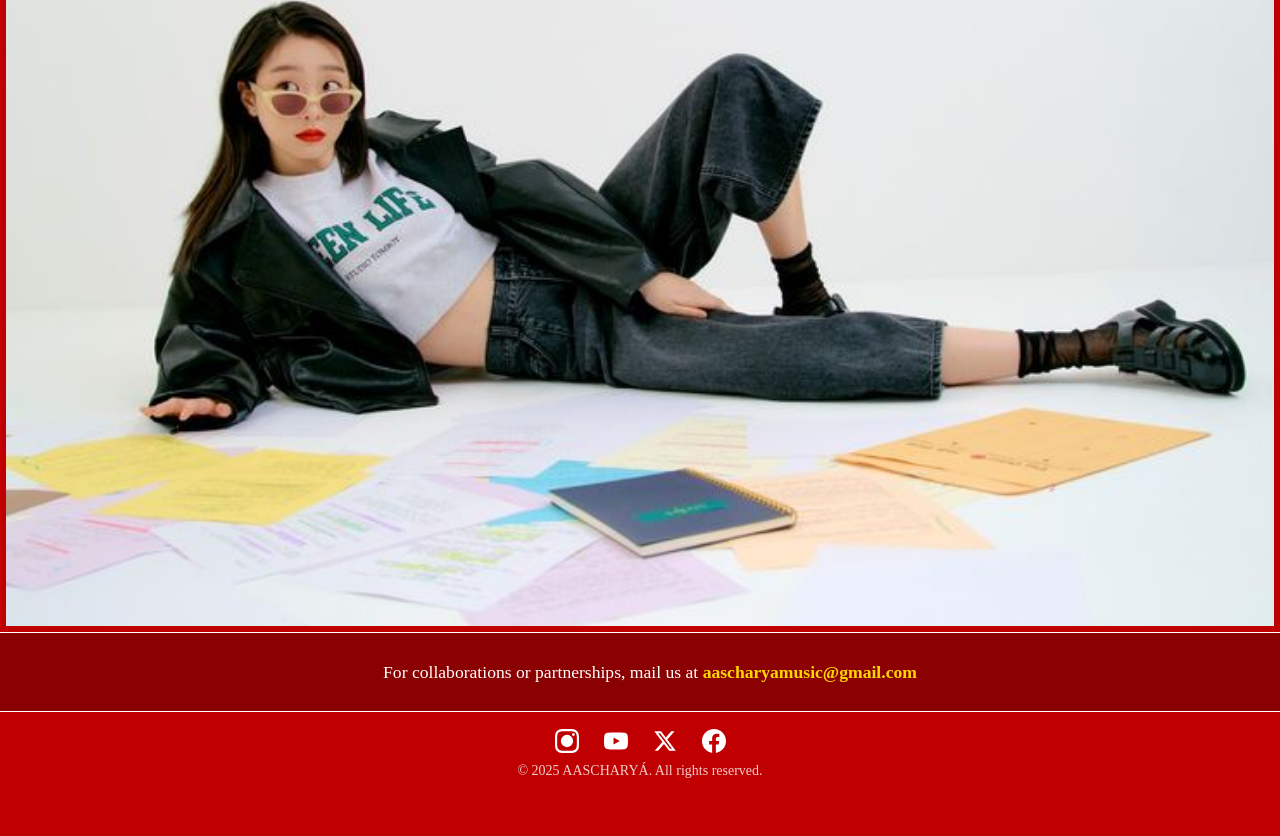
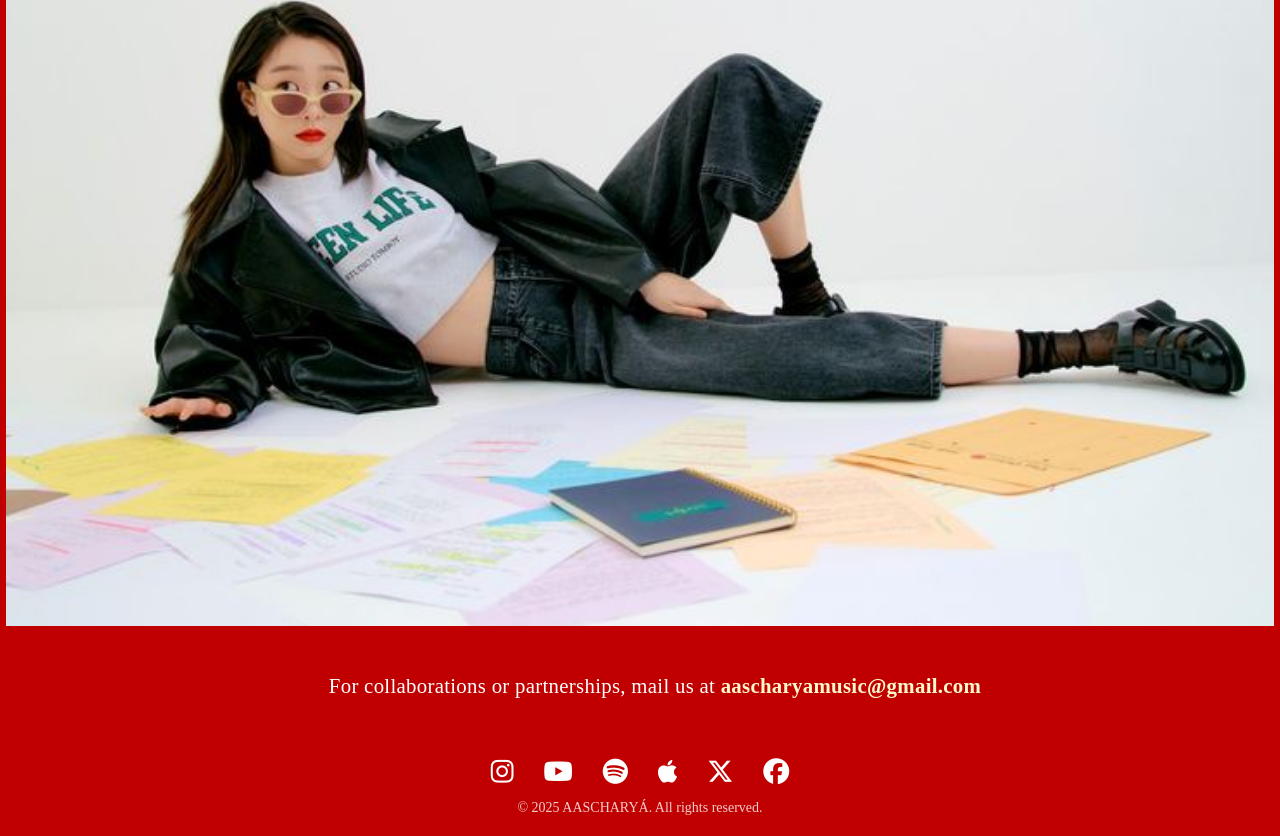
Before and after one commit to Divyasri033/AASCHARYA-project, a React (Vite) app: page / in a window 1280 px wide. Shown: the part 980-1816 px from the top of the page. Before the commit the page ends 1774 px from the top, so only its background shows below. Built offline with nearby package versions, Linux system fonts and the light colour scheme.

Commit message:
updated something

```diff
--- a/index.html
+++ b/index.html
@@ -4,6 +4,11 @@
     <meta charset="UTF-8" />
     <link rel="icon" type="image/svg+xml" href="/vite.svg" />
     <meta name="viewport" content="width=device-width, initial-scale=1.0" />
+    <link
+  rel="stylesheet"
+  href="https://cdnjs.cloudflare.com/ajax/libs/font-awesome/6.5.0/css/all.min.css"
+/>
+
     <title>official-website</title>
   </head>
   <body>
--- a/src/App.jsx
+++ b/src/App.jsx
@@ -32,7 +32,7 @@ const App = () => {
 
           </Routes>
         </div>
-        <CollaborationSection />
+       <CollaborationSection />
         {/* Footer */}
         <Footer />
       </div>
--- a/src/Components/Bts.jsx
+++ b/src/Components/Bts.jsx
@@ -39,8 +39,8 @@ const Bts = () => {
                 index === currentIndex
                   ? "translateX(0)"
                   : index < currentIndex
-                  ? "translateX(-100%)"
-                  : "translateX(100%)",
+                    ? "translateX(-100%)"
+                    : "translateX(100%)",
             }}
           >
             <img src={img} alt={`Slide ${index + 1}`} style={styles.image} />
--- a/src/Components/Collab.jsx
+++ b/src/Components/Collab.jsx
@@ -3,24 +3,25 @@ import React from "react";
 const CollaborationSection = () => {
   const styles = {
     collabSection: {
-      backgroundColor: "#8B0000", // same as footer color
+      backgroundColor: "#c00000", // ✅ same as footer color
       color: "#fff",
       textAlign: "center",
-      padding: "25px 10px",
-      borderTop: "1px solid #fff",
-      borderBottom: "1px solid #fff",
+      padding: "35px 15px", // slightly more padding for balance
       width: "100%",
+      margin: 0,
+      border: "none",
     },
     collabText: {
-      fontSize: "1.1rem",
+      fontSize: "1.3rem", // ✅ increased from 1.1rem
       margin: 0,
-      lineHeight: "1.6",
-      fontWeight: 400,
+      lineHeight: "1.8",
+      fontWeight: 500, // slightly bolder
+      letterSpacing: "0.3px",
     },
     mailLink: {
-      color: "#FFD700",
+      color: "#fffacd", // soft gold-like highlight for better visibility
       textDecoration: "none",
-      fontWeight: "600",
+      fontWeight: "700",
     },
   };
 
--- a/src/Components/FollowUs.jsx
+++ b/src/Components/FollowUs.jsx
@@ -61,7 +61,7 @@ const FollowUs = () => {
         {/* Social Media Buttons Container */}
         <div style={buttonContainerStyle}>
           {/* Follow Us On Title */}
-          <div style={titleButtonStyle}>Follow Us On</div>
+          <div style={titleButtonStyle}>Follow AASCHARYÁ</div>
 
           {/* Instagram */}
           <a
@@ -137,7 +137,7 @@ const FollowUs = () => {
               /* Increased zoom level */
               background-size: 250% auto !important;
               /* Adjusted position to keep left doodle centered */
-              background-position: 12% center !important;
+              background-position: -10% center !important;
             }
           }
 
--- a/src/Components/Footer.jsx
+++ b/src/Components/Footer.jsx
@@ -5,64 +5,70 @@ const Footer = () => {
     <footer style={styles.footer}>
       <div style={styles.container}>
         <div style={styles.socialLinks}>
+          {/* Instagram */}
           <a
-            href="https://www.instagram.com/aascharyaaa?igsh=MTBxazk2eTBiZGx6Mg=="
+            href="https://www.instagram.com/aascharyaaa"
             target="_blank"
             rel="noopener noreferrer"
             style={styles.link}
             aria-label="Instagram"
           >
-            <svg style={styles.icon} viewBox="0 0 24 24">
-              <path
-                fill="currentColor"
-                d="M12 2.163c3.204 0 3.584.012 4.85.07 3.252.148 4.771 1.691 4.919 4.919.058 1.265.069 1.645.069 4.849 0 3.205-.012 3.584-.069 4.849-.149 3.225-1.664 4.771-4.919 4.919-1.266.058-1.644.07-4.85.07-3.204 0-3.584-.012-4.849-.07-3.26-.149-4.771-1.699-4.919-4.92-.058-1.265-.07-1.644-.07-4.849 0-3.204.013-3.583.07-4.849.149-3.227 1.664-4.771 4.919-4.919 1.266-.057 1.645-.069 4.849-.069zm0-2.163c-3.259 0-3.667.014-4.947.072-4.358.2-6.78 2.618-6.98 6.98-.059 1.281-.073 1.689-.073 4.948 0 3.259.014 3.668.072 4.948.2 4.358 2.618 6.78 6.98 6.98 1.281.058 1.689.072 4.948.072 3.259 0 3.668-.014 4.948-.072 4.354-.2 6.782-2.618 6.979-6.98.059-1.28.073-1.689.073-4.948 0-3.259-.014-3.667-.072-4.947-.196-4.354-2.617-6.78-6.979-6.98-1.281-.059-1.69-.073-4.949-.073zM5.838 12a6.162 6.162 0 1112.324 0 6.162 6.162 0 01-12.324 0zM12 16a4 4 0 110-8 4 4 0 010 8zm4.965-10.405a1.44 1.44 0 112.881.001 1.44 1.44 0 01-2.881-.001z"
-              />
-            </svg>
+            <i className="fab fa-instagram" style={styles.icon}></i>
           </a>
 
+          {/* YouTube */}
           <a
-            href="https://youtube.com/@aascharyaaa?si=2ZMJOSNKasVBuap_"
+            href="https://youtube.com/@aascharyaaa"
             target="_blank"
             rel="noopener noreferrer"
             style={styles.link}
             aria-label="YouTube"
           >
-            <svg style={styles.icon} viewBox="0 0 24 24">
-              <path
-                fill="currentColor"
-                d="M23.498 6.186a3.016 3.016 0 0 0-2.122-2.136C19.505 3.545 12 3.545 12 3.545s-7.505 0-9.377.505A3.017 3.017 0 0 0 .502 6.186C0 8.07 0 12 0 12s0 3.93.502 5.814a3.016 3.016 0 0 0 2.122 2.136c1.871.505 9.376.505 9.376.505s7.505 0 9.377-.505a3.015 3.015 0 0 0 2.122-2.136C24 15.93 24 12 24 12s0-3.93-.502-5.814zM9.545 15.568V8.432L15.818 12l-6.273 3.568z"
-              />
-            </svg>
+            <i className="fab fa-youtube" style={styles.icon}></i>
           </a>
 
+          {/* Spotify */}
           <a
-            href="https://x.com/aascharyaaa?t=gZ-g6Ib1RSdlob6TXN81cw&s=09"
+            href="https://open.spotify.com/"
             target="_blank"
             rel="noopener noreferrer"
             style={styles.link}
-            aria-label="X (formerly Twitter)"
+            aria-label="Spotify"
           >
-            <svg style={styles.icon} viewBox="0 0 24 24">
-              <path
-                fill="currentColor"
-                d="M18.244 2.25h3.308l-7.227 8.26 8.502 11.24H16.17l-5.214-6.817L4.99 21.75H1.68l7.73-8.835L1.254 2.25H8.08l4.713 6.231zm-1.161 17.52h1.833L7.084 4.126H5.117z"
-              />
-            </svg>
+            <i className="fab fa-spotify" style={styles.icon}></i>
           </a>
 
+          {/* Apple Music */}
           <a
-            href="https://www.facebook.com/share/17TNNFLjBU/"
+            href="https://music.apple.com/"
+            target="_blank"
+            rel="noopener noreferrer"
+            style={styles.link}
+            aria-label="Apple Music"
+          >
+            <i className="fab fa-apple" style={styles.icon}></i>
+          </a>
+
+          {/* X */}
+          <a
+            href="https://x.com/aascharyaaa"
+            target="_blank"
+            rel="noopener noreferrer"
+            style={styles.link}
+            aria-label="X"
+          >
+            <i className="fab fa-x-twitter" style={styles.icon}></i>
+          </a>
+
+          {/* Facebook */}
+          <a
+            href="https://facebook.com"
             target="_blank"
             rel="noopener noreferrer"
             style={styles.link}
             aria-label="Facebook"
           >
-            <svg style={styles.icon} viewBox="0 0 24 24">
-              <path
-                fill="currentColor"
-                d="M24 12.073c0-6.627-5.373-12-12-12s-12 5.373-12 12c0 5.99 4.388 10.954 10.125 11.854v-8.385H7.078v-3.47h3.047V9.43c0-3.007 1.792-4.669 4.533-4.669 1.312 0 2.686.235 2.686.235v2.953H15.83c-1.491 0-1.956.925-1.956 1.874v2.25h3.328l-.532 3.47h-2.796v8.385C19.612 23.027 24 18.062 24 12.073z"
-              />
-            </svg>
+            <i className="fab fa-facebook" style={styles.icon}></i>
           </a>
         </div>
 
@@ -77,40 +83,32 @@ const Footer = () => {
 const styles = {
   footer: {
     width: "100%",
-    backgroundColor: "#c00000", // unified red color
-    padding: "15px 0",
-    borderTop: "2px solid #c00000", // matching border
+    backgroundColor: "#c00000",
+    padding: "20px 0",
+    textAlign: "center",
   },
   container: {
-    maxWidth: "1200px",
-    margin: "0 auto",
-    padding: "0 20px",
     display: "flex",
     flexDirection: "column",
     alignItems: "center",
-    gap: "10px",
+    gap: "15px",
   },
   socialLinks: {
     display: "flex",
-    gap: "25px",
+    gap: "30px",
+    justifyContent: "center",
+    flexWrap: "wrap",
   },
   link: {
     color: "white",
-    textDecoration: "none",
     transition: "transform 0.3s ease, color 0.3s ease",
-    display: "flex",
-    alignItems: "center",
-    justifyContent: "center",
   },
   icon: {
-    width: "24px",
-    height: "24px",
-    transition: "transform 0.3s ease",
+    fontSize: "26px",
   },
   copyright: {
     color: "rgba(255, 255, 255, 0.8)",
     fontSize: "14px",
-    textAlign: "center",
   },
 };
 
--- a/src/Components/Home.jsx
+++ b/src/Components/Home.jsx
@@ -96,18 +96,32 @@ const Home = () => {
       <style>
         {`
           @media (max-width: 768px) {
+            .home-buttons {
+              flex-direction: column !important;
+              align-items: center !important;
+              gap: 15px !important;
+            }
+
             .home-buttons button {
-              padding: 10px 25px !important;
-              font-size: 16px !important;
-              border-radius: 40px !important;
+              padding: 12px 30px !important;
+              font-size: 18px !important;
+              border-radius: 45px !important;
+              min-width: 220px !important;
             }
           }
 
           @media (max-width: 480px) {
+            .home-buttons {
+              flex-direction: column !important;
+              align-items: center !important;
+              gap: 12px !important;
+            }
+
             .home-buttons button {
-              padding: 8px 20px !important;
-              font-size: 14px !important;
-              border-radius: 35px !important;
+              padding: 12px 28px !important;
+              font-size: 17px !important;
+              border-radius: 45px !important;
+              min-width: 210px !important;
             }
           }
         `}
@@ -173,7 +187,7 @@ const styles = {
   imageOverlay: {
     position: "absolute",
     top: 0,
-    left: 0,
+    left: "0",
     width: "100%",
     height: "100%",
     display: "flex",
@@ -183,7 +197,7 @@ const styles = {
     padding: "40px 20px",
   },
   imageText: {
-    color: "#0c0909ff",
+    color: "#0c0909", // Fixed color value (removed the 'ff' at the end)
     fontSize: "2.5rem",
     fontWeight: 700,
     textAlign: "center",
```
